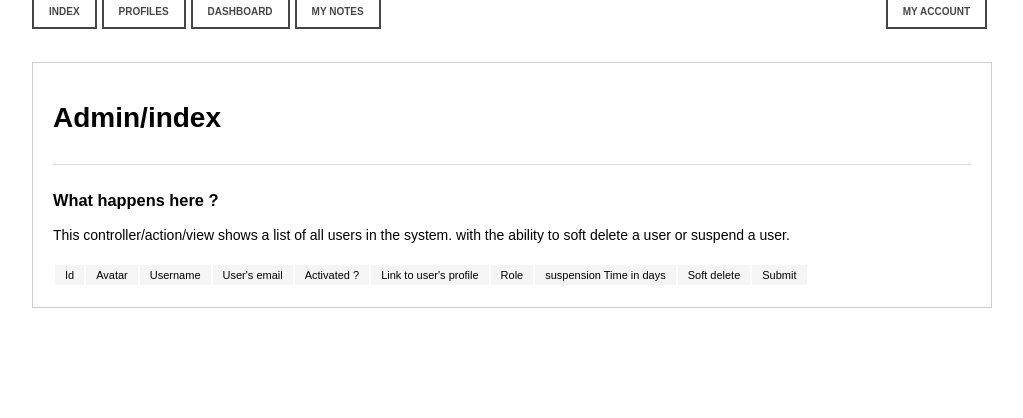
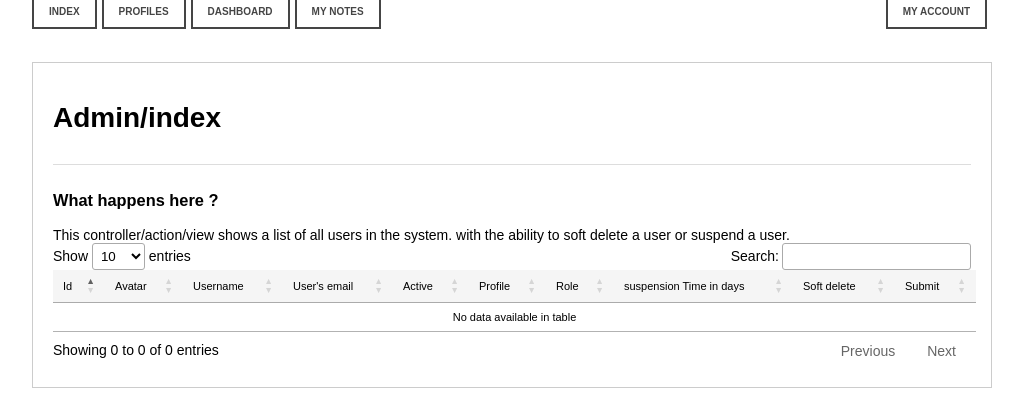
Before and after one commit to 3bAPC/HUGE-3bAPC, a PHP site: template application/view/admin/index.php in a window 1280 px wide. Shown: the part 464-882 px from the top of the page, without its empty margins (128-1151 px from the left). Before the commit the page ends 772 px from the top, so only its background shows below. Run offline with PHP 8.4, Linux system fonts and the light colour scheme; the template is opened without the code that fills it, so the values that code supplies are empty; some libraries are stand-ins or nearby versions.

Commit message:
IMPLEMENTED | dataTables (jQuery)

```diff
--- a/application/view/admin/index.php
+++ b/application/view/admin/index.php
@@ -1,3 +1,13 @@
+<script src="https://code.jquery.com/jquery-3.7.1.min.js"></script>
+<script src="https://cdn.datatables.net/1.13.8/js/jquery.dataTables.min.js"></script>
+<script>
+    $(document).ready(function() {
+        $('#admin-table').DataTable();
+    })
+</script>
+
+<link rel="stylesheet" href="https://cdn.datatables.net/1.13.8/css/jquery.dataTables.min.css" />
+
 <div class="container">
     <h1>Admin/index</h1>
 
@@ -13,15 +23,15 @@
             or suspend a user.
         </div>
         <div>
-            <table class="overview-table">
+            <table id="admin-table" class="overview-table">
                 <thead>
                 <tr>
                     <td>Id</td>
                     <td>Avatar</td>
                     <td>Username</td>
                     <td>User's email</td>
-                    <td>Activated ?</td>
-                    <td>Link to user's profile</td>
+                    <td>Active</td>
+                    <td>Profile</td>
                     <td>Role</td>
                     <td>suspension Time in days</td>
                     <td>Soft delete</td>
```
Also changed, not shown: application/view/profile/index.php (+11 -1 lines).
